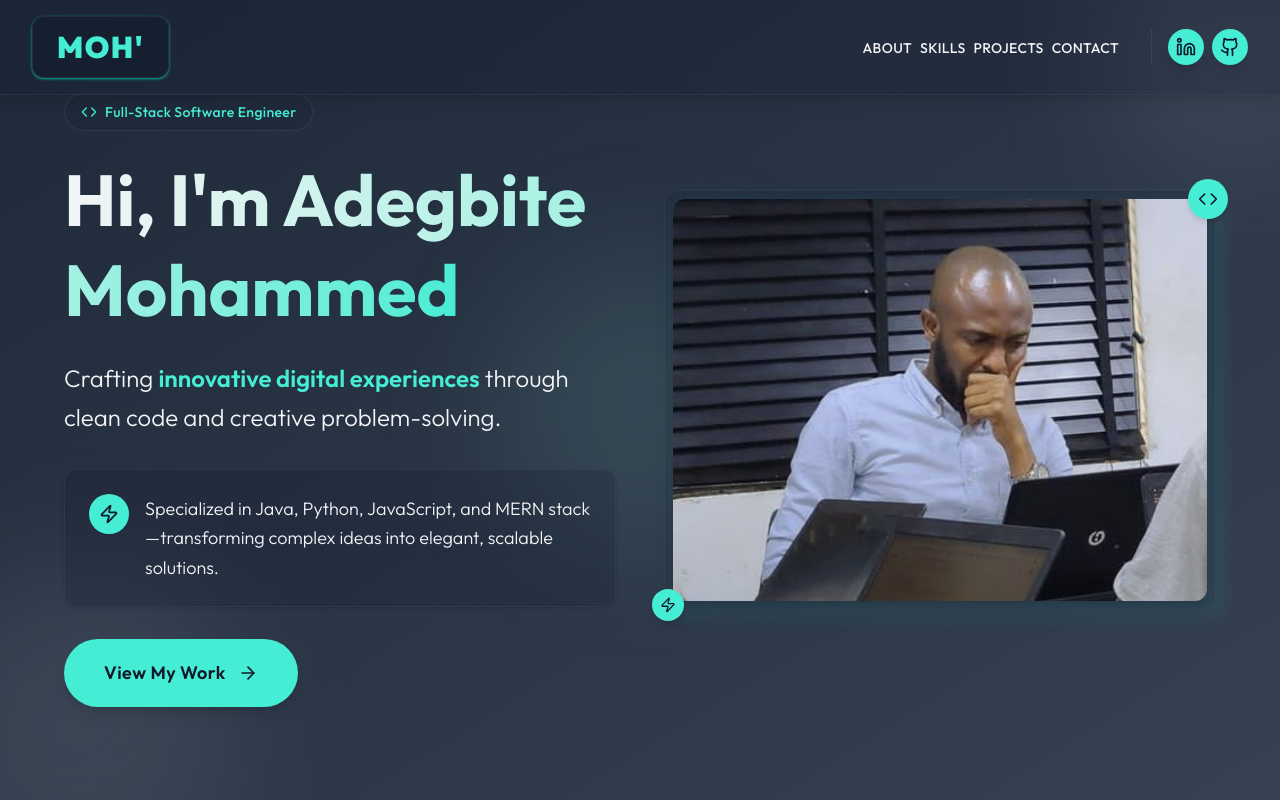
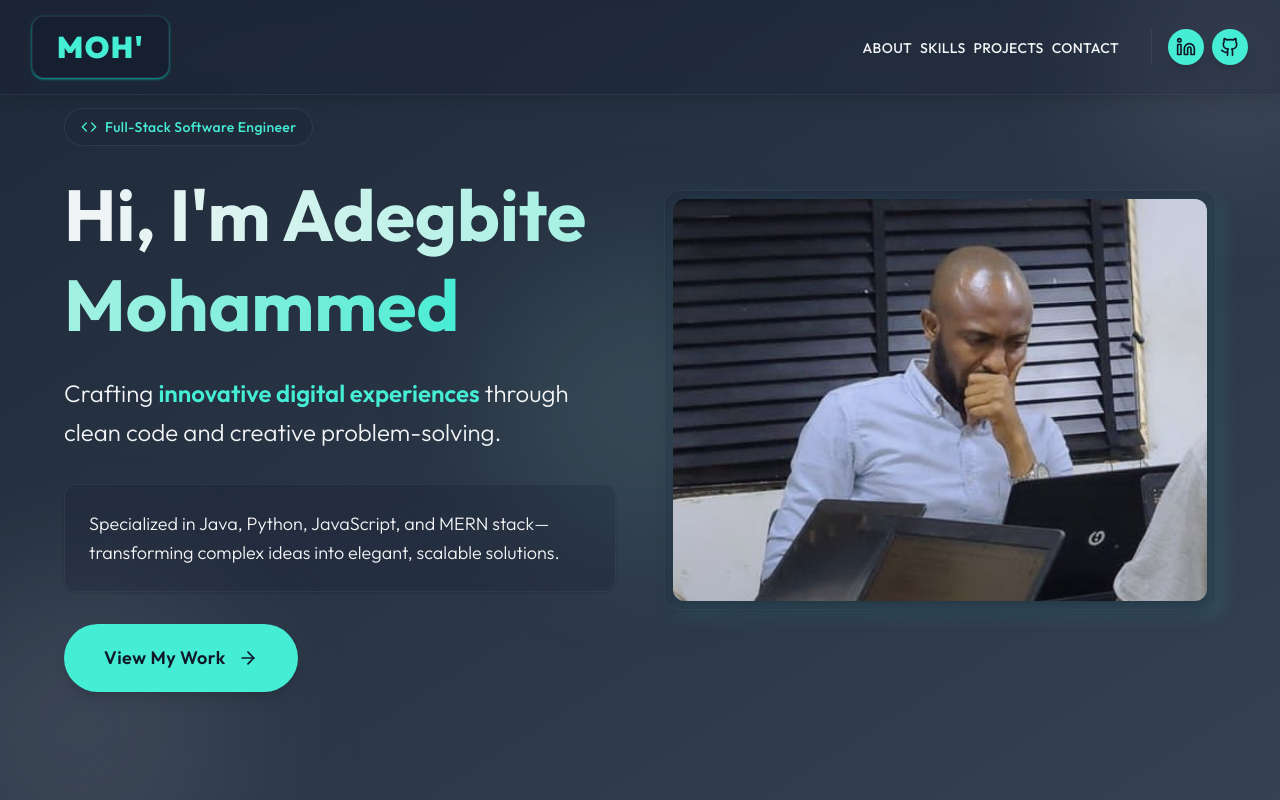
Before and after one commit to moh-Adedamola/new-portfolio, a React (Vite) app in the folder new-portfolio/: page / in a window 1280 px wide. Shown: the top 800 px of the page. Built offline with nearby package versions, Linux system fonts and the light colour scheme.

Commit message:
made slight changes to the image in the Hero component

```diff
--- a/new-portfolio/src/components/Hero.jsx
+++ b/new-portfolio/src/components/Hero.jsx
@@ -114,9 +114,9 @@ const Hero = () => {
               className="bg-gray-900/20 rounded-xl p-6 border border-gray-600/30 mb-8 shadow-sm max-w-2xl mx-auto lg:mx-0"
             >
               <div className="flex items-start gap-4">
-                <div className="flex-shrink-0 w-10 h-10 bg-teal-300 rounded-full flex items-center justify-center">
+                {/* <div className="flex-shrink-0 w-10 h-10 bg-teal-300 rounded-full flex items-center justify-center">
                   <Zap className="w-5 h-5 text-gray-900" />
-                </div>
+                </div> */}
                 <div>
                   <p className="text-base lg:text-lg text-gray-100 font-light leading-relaxed">
                     Specialized in Java, Python, JavaScript, and  MERN stack—transforming complex ideas into elegant, scalable solutions.
@@ -170,7 +170,7 @@ const Hero = () => {
                 <div className="absolute inset-2 bg-gradient-to-t from-gray-900/10 via-transparent to-transparent rounded-xl pointer-events-none" />
               </motion.div>
 
-              <motion.div
+              {/* <motion.div
                 className="absolute -top-3 -right-3 w-10 h-10 bg-teal-300 rounded-full flex items-center justify-center shadow-md"
                 animate={{
                   y: [-2, 2, -2],
@@ -182,9 +182,9 @@ const Hero = () => {
                 }}
               >
                 <Code className="w-5 h-5 text-gray-900" />
-              </motion.div>
+              </motion.div> */}
 
-              <motion.div
+              {/* <motion.div
                 className="absolute -bottom-3 -left-3 w-8 h-8 bg-teal-300 rounded-full flex items-center justify-center shadow-md"
                 animate={{
                   y: [2, -2, 2],
@@ -196,7 +196,7 @@ const Hero = () => {
                 }}
               >
                 <Zap className="w-4 h-4 text-gray-900" />
-              </motion.div>
+              </motion.div> */}
             </div>
           </motion.div>
         </motion.div>
```
Also changed, not shown: new-portfolio/src/components/About.jsx (line endings or trailing spaces).
